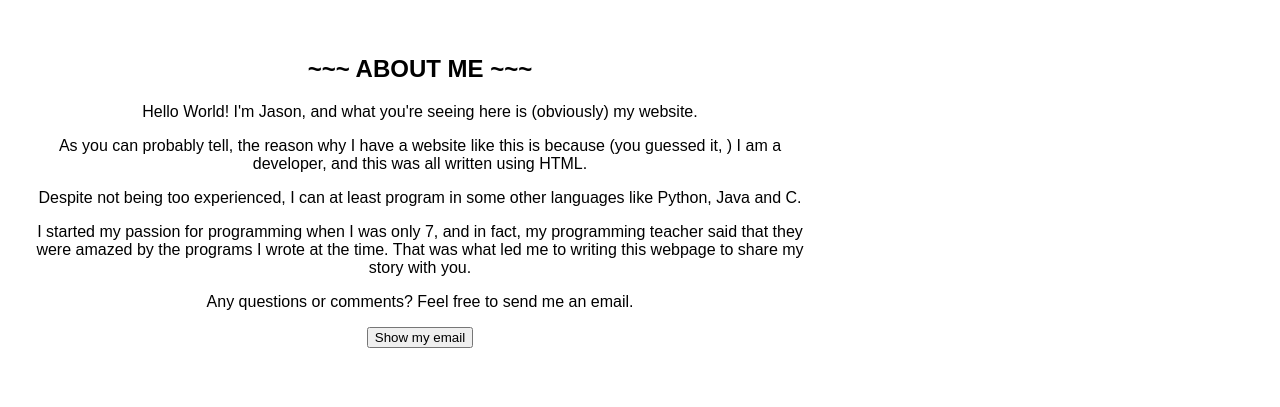
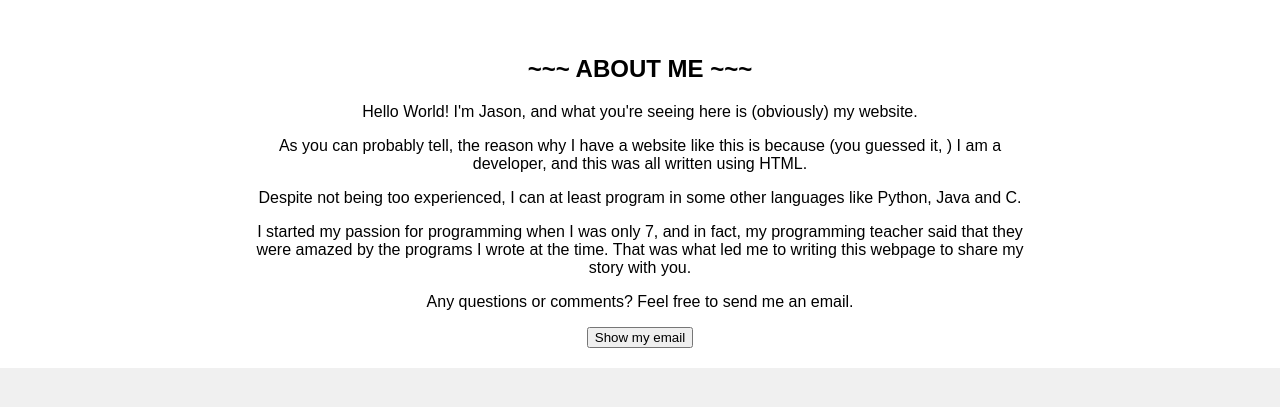
Before and after one commit to wu80205/my-website, a plain HTML site: page index.html in a window 1280 px wide. Shown: the part 1001-1408 px from the top of the page. After the commit the page ends 1369 px from the top, so only its background shows below. Drawn offline with Linux system fonts and the light colour scheme.

Commit message:
Update index.html

```diff
--- a/index.html
+++ b/index.html
@@ -70,7 +70,7 @@
             <h1>Welcome to your average developer's webpage.</h1>
             <p>There's nothing special about it. Or is it...?</p>
         </div>
-        <div class="main" style="text-align: center; max-width: 800px;">
+        <div class="main" style="text-align: center; width: 800px; margin: 0 auto;">
             <h2 id="title">~~~ ABOUT ME ~~~</h2>
             <p>Hello World! I'm Jason, and what you're seeing here is (obviously) my website.</p>
             <p></p>
```
